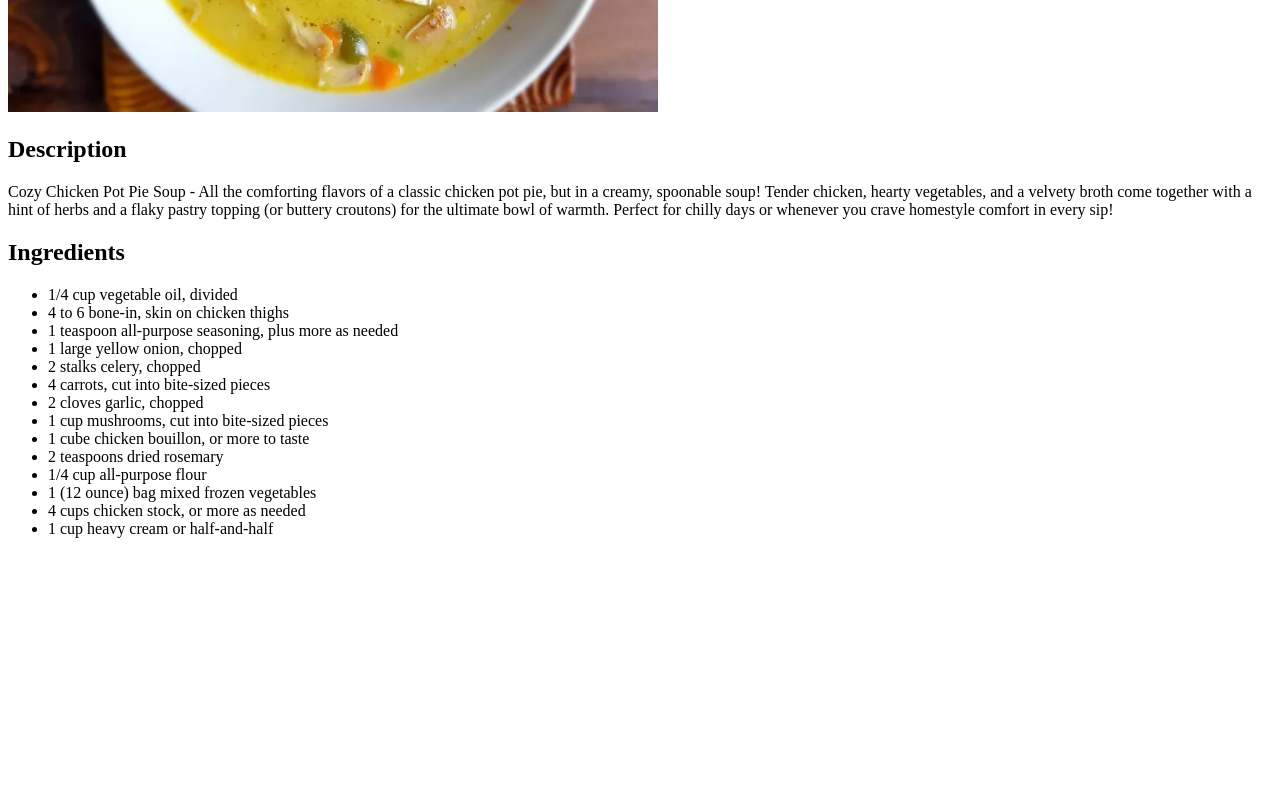
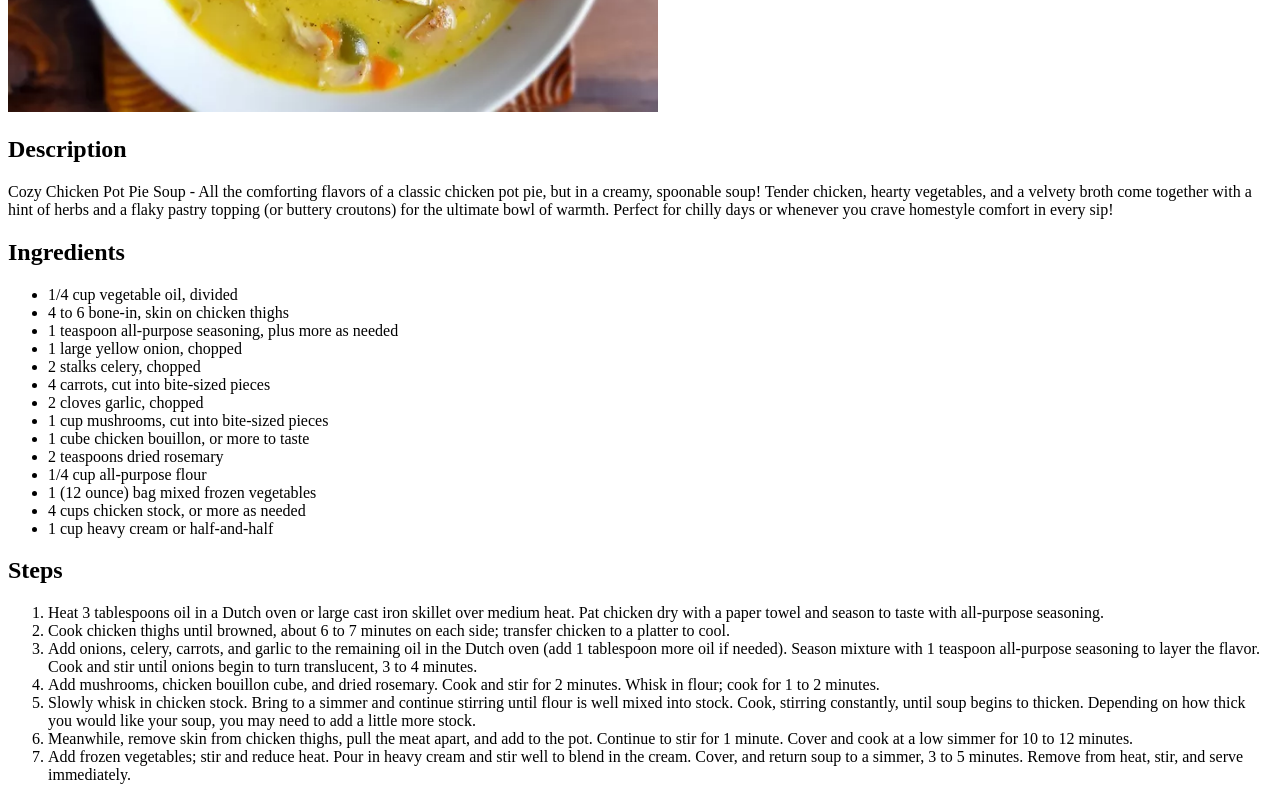
Before and after one commit to Exyrz/odin-recipes, a plain HTML site: page recipes/chicken-soup.html in a window 1280 px wide. Shown: the part 502-1302 px from the top of the page. Before the commit the page ends 1056 px from the top, so only its background shows below. Drawn offline with Linux system fonts and the light colour scheme.

Commit message:
Add steps list

```diff
--- a/recipes/chicken-soup.html
+++ b/recipes/chicken-soup.html
@@ -30,6 +30,16 @@
             <li>4 cups chicken stock, or more as needed</li>
             <li>1 cup heavy cream or half-and-half</li>
         </ul>
+        <h2>Steps</h2>
+        <ol>
+            <li>Heat 3 tablespoons oil in a Dutch oven or large cast iron skillet over medium heat. Pat chicken dry with a paper towel and season to taste with all-purpose seasoning.</li>
+            <li>Cook chicken thighs until browned, about 6 to 7 minutes on each side; transfer chicken to a platter to cool.</li>
+            <li>Add onions, celery, carrots, and garlic to the remaining oil in the Dutch oven (add 1 tablespoon more oil if needed). Season mixture with 1 teaspoon all-purpose seasoning to layer the flavor. Cook and stir until onions begin to turn translucent, 3 to 4 minutes.</li>
+            <li>Add mushrooms, chicken bouillon cube, and dried rosemary. Cook and stir for 2 minutes. Whisk in flour; cook for 1 to 2 minutes.</li>
+            <li>Slowly whisk in chicken stock. Bring to a simmer and continue stirring until flour is well mixed into stock. Cook, stirring constantly, until soup begins to thicken. Depending on how thick you would like your soup, you may need to add a little more stock.</li>
+            <li>Meanwhile, remove skin from chicken thighs, pull the meat apart, and add to the pot. Continue to stir for 1 minute. Cover and cook at a low simmer for 10 to 12 minutes.</li>
+            <li>Add frozen vegetables; stir and reduce heat. Pour in heavy cream and stir well to blend in the cream. Cover, and return soup to a simmer, 3 to 5 minutes. Remove from heat, stir, and serve immediately.</li>
+        </ol>
     </body>
 
 </html>
```
